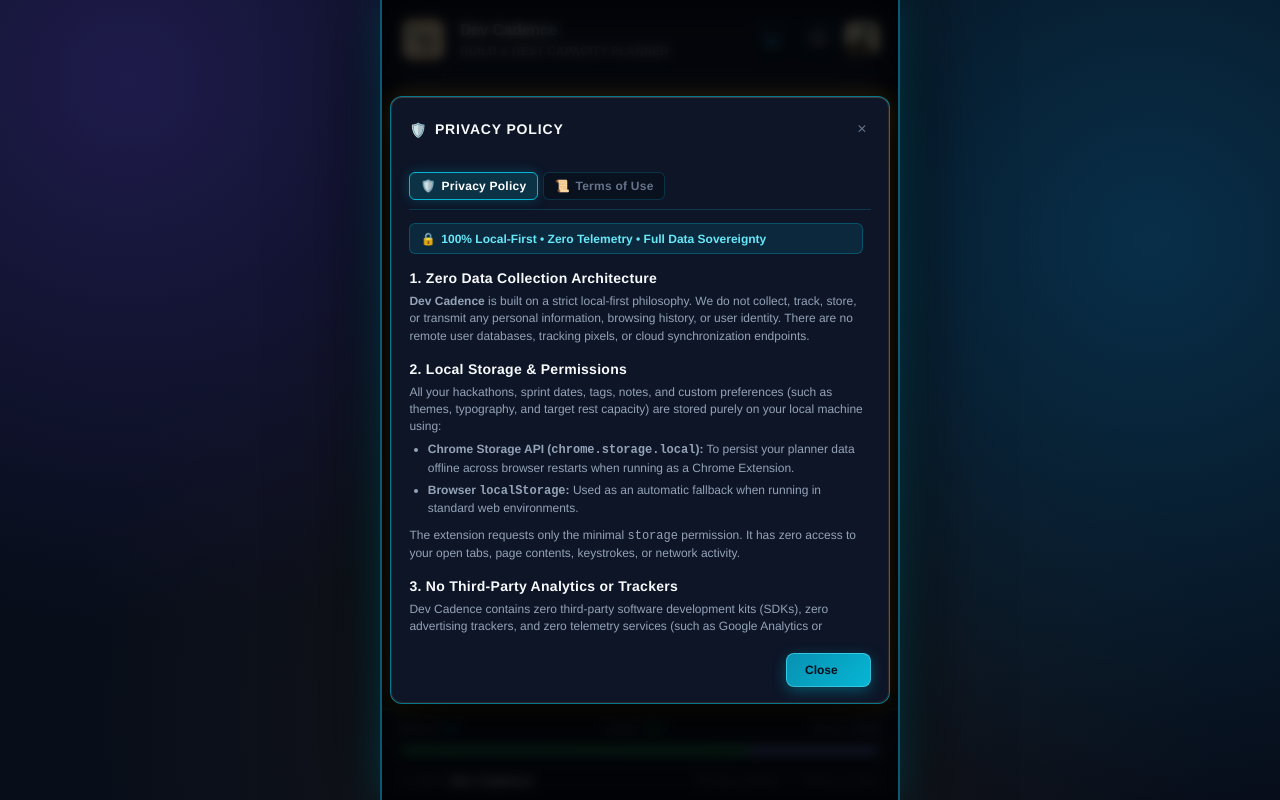
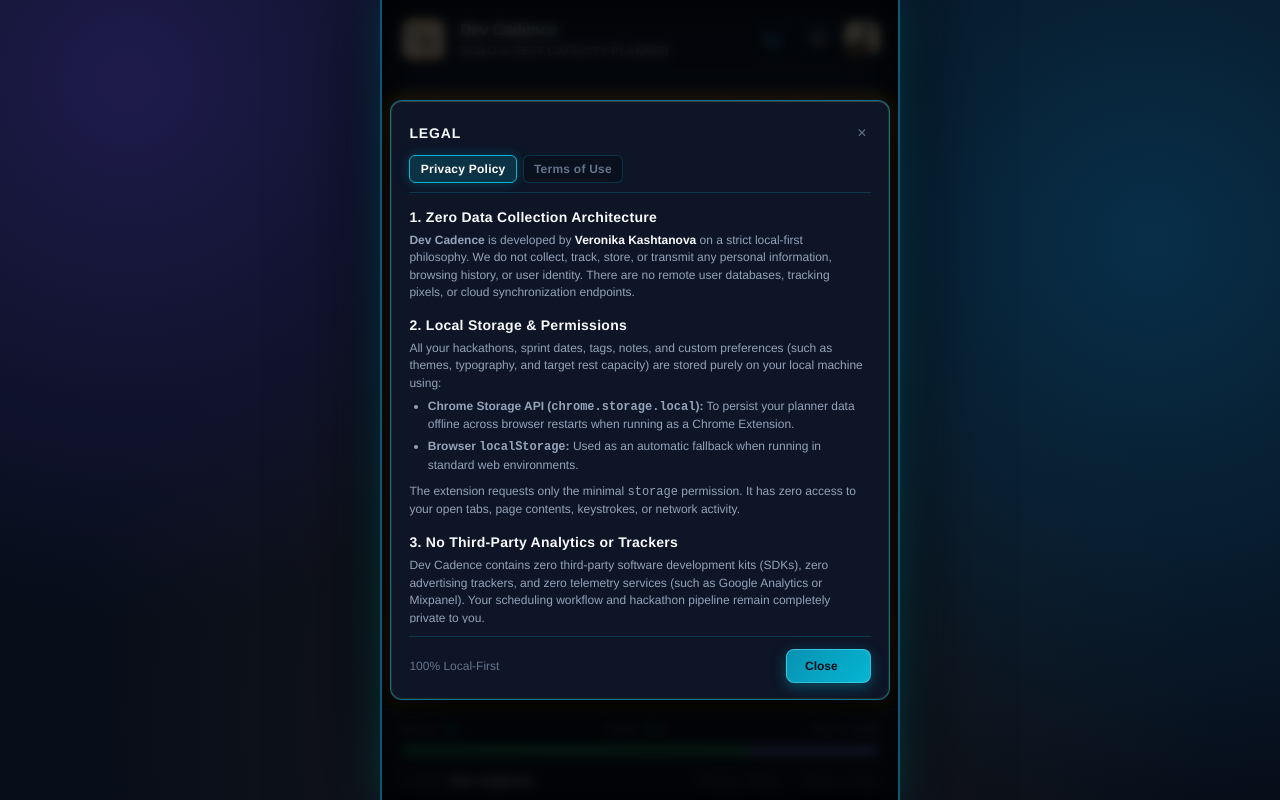
Before and after one commit to vero-code/dev-cadence, a React (Vite) app: page / in a window 1280 px wide. Both pictures are taken after a click on the button "Privacy Policy". Built offline with nearby package versions, Linux system fonts and the light colour scheme.

Commit message:
feat: update legal modal layout

```diff
--- a/src/components/modals/LegalModal.jsx
+++ b/src/components/modals/LegalModal.jsx
@@ -1,4 +1,5 @@
 import { useState, useEffect } from 'react';
+import { GITHUB_REPO_URL } from '../../constants';
 
 export const LegalModal = ({
   isOpen,
@@ -28,8 +29,7 @@ export const LegalModal = ({
       <div className="modal-card legal-modal-card" onClick={(e) => e.stopPropagation()}>
         <div className="modal-header">
           <h2 className="modal-title">
-            <span>{activeTab === 'privacy' ? '🛡️' : '📜'}</span>
-            {activeTab === 'privacy' ? 'Privacy Policy' : 'Terms of Use'}
+            Legal
           </h2>
           <button
             type="button"
@@ -48,14 +48,14 @@ export const LegalModal = ({
             className={`legal-tab-btn ${activeTab === 'privacy' ? 'active' : ''}`}
             onClick={() => setActiveTab('privacy')}
           >
-            <span>🛡️</span> Privacy Policy
+            Privacy Policy
           </button>
           <button
             type="button"
             className={`legal-tab-btn ${activeTab === 'terms' ? 'active' : ''}`}
             onClick={() => setActiveTab('terms')}
           >
-            <span>📜</span> Terms of Use
+            Terms of Use
           </button>
         </div>
 
@@ -63,19 +63,24 @@ export const LegalModal = ({
         <div className="legal-modal-body">
           {activeTab === 'privacy' && (
             <div className="legal-content-section">
-              <div className="legal-badge-pill">
-                <span>🔒</span> 100% Local-First &bull; Zero Telemetry &bull; Full Data Sovereignty
-              </div>
-
               <div className="legal-block">
                 <h3 className="legal-heading">1. Zero Data Collection Architecture</h3>
                 <p>
-                  <strong>Dev Cadence</strong> is built on a strict local-first philosophy. We do not collect,
-                  track, store, or transmit any personal information, browsing history, or user identity.
-                  There are no remote user databases, tracking pixels, or cloud synchronization endpoints.
+                  <strong>Dev Cadence</strong> is developed by{' '}
+                  <a
+                    href={GITHUB_REPO_URL}
+                    target="_blank"
+                    rel="noopener noreferrer"
+                    className="footer-author-link"
+                  >
+                    Veronika Kashtanova
+                  </a>{' '}
+                  on a strict local-first philosophy. We do not collect, track, store, or
+                  transmit any personal information, browsing history, or user identity.
+                  There are no remote user databases, tracking pixels, or cloud
+                  synchronization endpoints.
                 </p>
               </div>
-
               <div className="legal-block">
                 <h3 className="legal-heading">2. Local Storage & Permissions</h3>
                 <p>
@@ -124,10 +129,6 @@ export const LegalModal = ({
 
           {activeTab === 'terms' && (
             <div className="legal-content-section">
-              <div className="legal-badge-pill">
-                <span>⚖️</span> MIT Open Source License &bull; Advisory Decision-Support
-              </div>
-
               <div className="legal-block">
                 <h3 className="legal-heading">1. Acceptance of Terms</h3>
                 <p>
@@ -138,11 +139,21 @@ export const LegalModal = ({
               </div>
 
               <div className="legal-block">
-                <h3 className="legal-heading">2. Permitted Use & MIT License</h3>
+                <h3 className="legal-heading">2. Permitted Use & Apache 2.0 License</h3>
                 <p>
-                  Dev Cadence is distributed under the terms of the <strong>MIT License</strong>. You are granted
-                  permission to use, study, copy, modify, merge, publish, and distribute copies of the software for
-                  personal, educational, or commercial purposes, subject to the inclusion of the original copyright notice.
+                  Dev Cadence is created by{' '}
+                  <a
+                    href={GITHUB_REPO_URL}
+                    target="_blank"
+                    rel="noopener noreferrer"
+                    className="footer-author-link"
+                  >
+                    Veronika Kashtanova
+                  </a>{' '}
+                  and distributed under the terms of the <strong>Apache License 2.0</strong>.
+                  You are granted permission to use, reproduce, modify, and distribute copies
+                  of the software for personal, educational, or commercial purposes, subject to
+                  the license terms and attribution notices.
                 </p>
               </div>
 
@@ -184,7 +195,10 @@ export const LegalModal = ({
 
         </div>
 
-        <div className="modal-footer" style={{ marginTop: '0.85rem' }}>
+        <div className="modal-footer modal-footer-row" style={{ marginTop: '0.85rem' }}>
+          <span className="modal-footer-hint">
+            {activeTab === 'privacy' ? '100% Local-First' : 'Advisory Decision-Support'}
+          </span>
           <button type="button" className="btn-primary" onClick={onClose} style={{ minWidth: '85px' }}>
             Close
           </button>
--- a/src/styles/modals/modal-legal.css
+++ b/src/styles/modals/modal-legal.css
@@ -72,6 +72,11 @@
   flex: 1;
 }
 
+.legal-modal-card .modal-footer {
+  border-top: 1px solid var(--border-subtle);
+  padding-top: 0.75rem;
+}
+
 .legal-badge-pill {
   display: inline-flex;
   align-items: center;
--- a/src/styles/modals/modals.css
+++ b/src/styles/modals/modals.css
@@ -75,7 +75,6 @@
   display: flex;
   justify-content: space-between;
   align-items: center;
-  margin-bottom: 1.25rem;
 }
 
 .modal-title {
```
